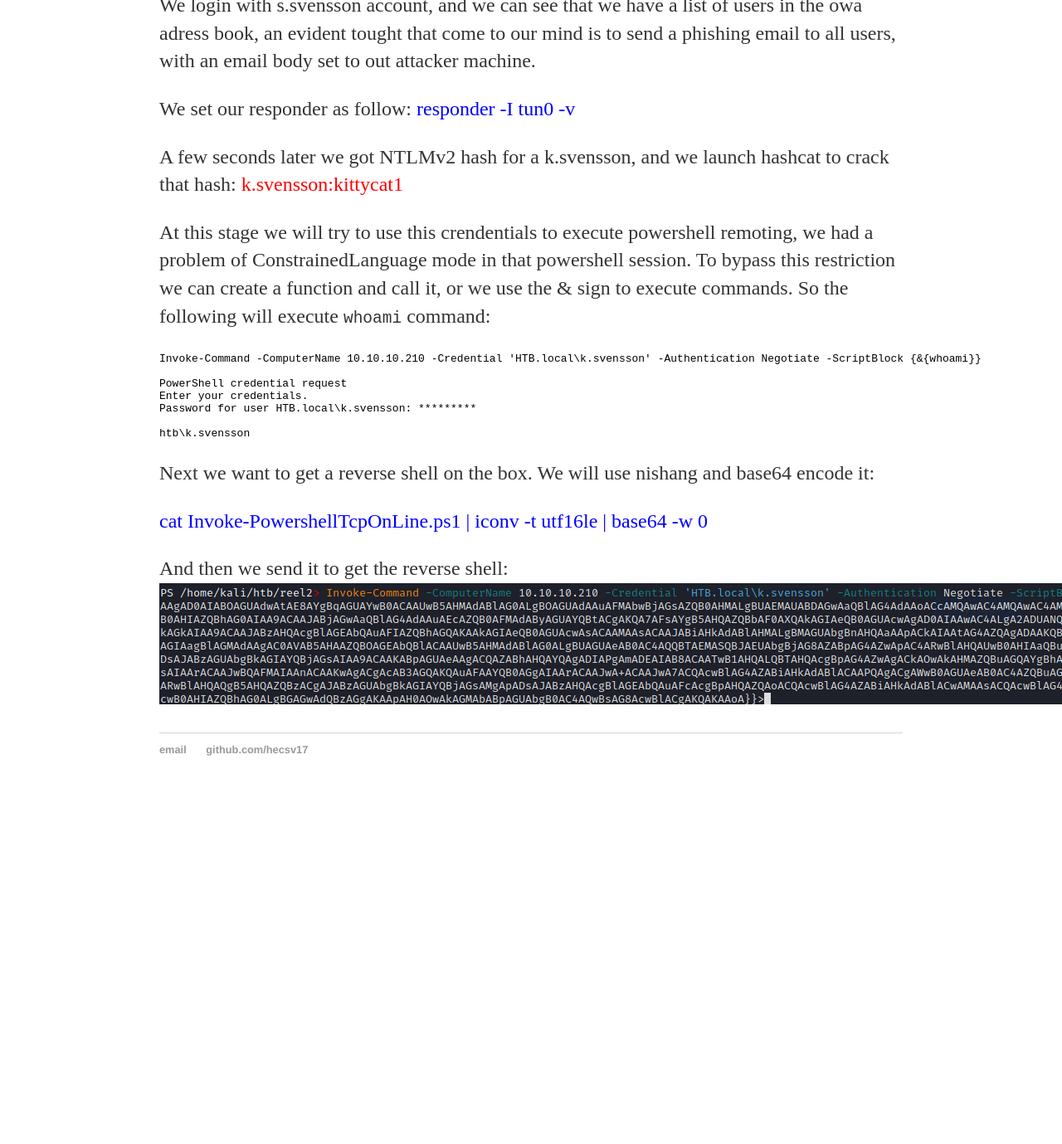
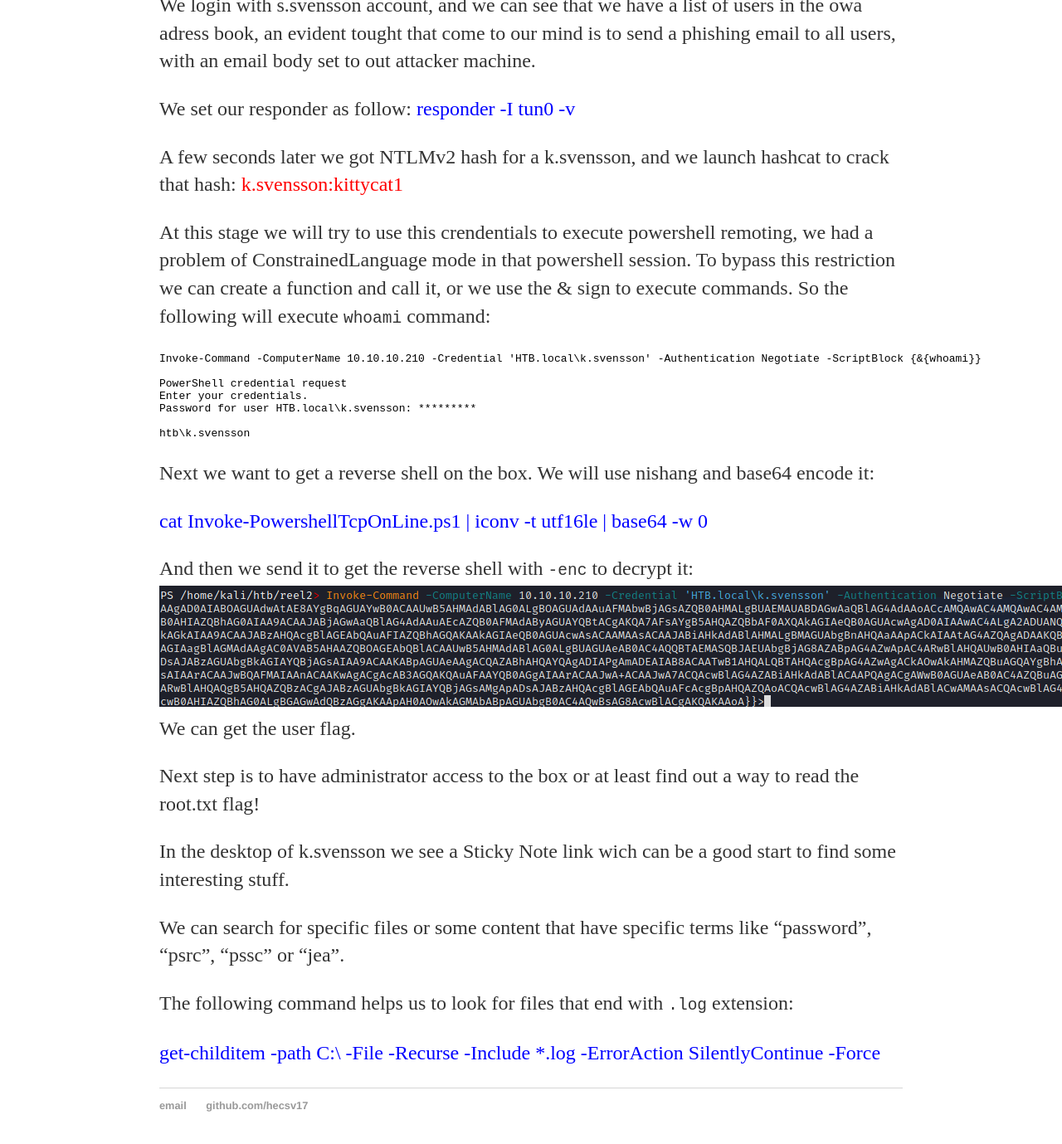
Before and after one commit to hecsv17/hecsv17.github.io, a Jekyll site: the page built from _posts/2021-03-13-hackthebox-reel2.md, in a window 1280 px wide and 1400 px high, scrolled down 2237 px. Shown: the top 1379 px of the window at 83% size. Built offline with Jekyll 4.4.1, drawn with Linux system fonts in a browser that asks for light colours; our own code applies the rules of GitHub Pages for plain Markdown files; before the commit the page ends 3208 px from its top, so only the background shows below that.

Commit message:
Update 2021-03-13-hackthebox-reel2.md

```diff
--- a/_posts/2021-03-13-hackthebox-reel2.md
+++ b/_posts/2021-03-13-hackthebox-reel2.md
@@ -84,5 +84,16 @@ We will use nishang and base64 encode it:
 <span style="color:blue"><emb>cat Invoke-PowershellTcpOnLine.ps1 | iconv -t utf16le | base64 -w 0</emb></span>
 
 
-And then we send it to get the reverse shell:
+And then we send it to get the reverse shell with `-enc` to decrypt it:
 <img src="/src/rev1.png">
+We can get the user flag.
+
+Next step is to have administrator access to the box or at least find out a way to read the root.txt flag!
+
+In the desktop of k.svensson we see a Sticky Note link wich can be a good start to find some interesting stuff.
+
+We can search for specific files or some content that have specific terms like "password", "psrc", "pssc" or "jea".
+
+The following command helps us to look for files that end with `.log` extension:
+
+<span style="color:blue"><emb>get-childitem -path C:\ -File -Recurse -Include *.log -ErrorAction SilentlyContinue -Force</emb></span>
```
